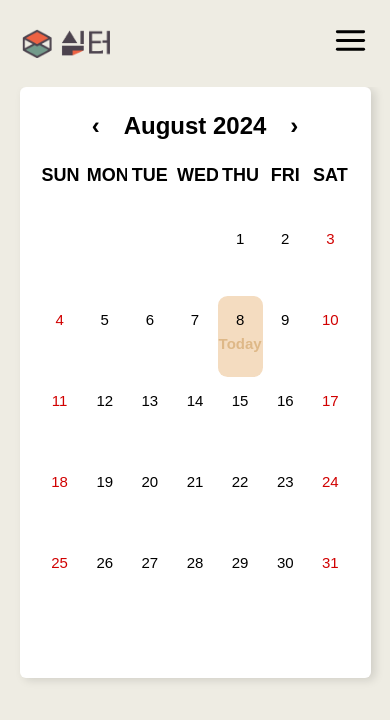
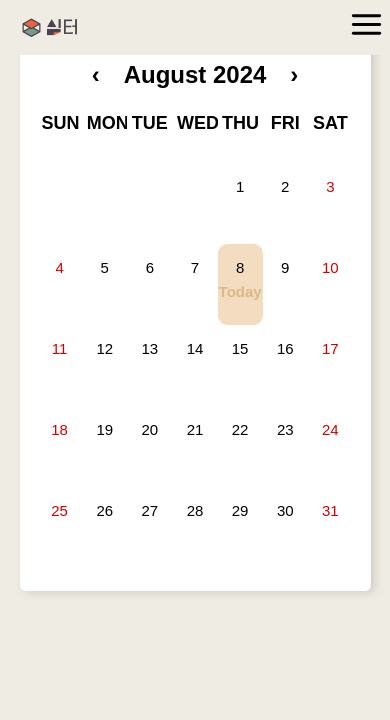
Before and after one commit to git1uv/client, a React (Create React App) app: page /calendar in a window 390 px wide. Shown: the top 720 px of the page. Built offline with nearby package versions, Linux system fonts and the light colour scheme.

Commit message:
style: 헤더 모바일 높이 수정

```diff
--- a/src/components/Calendar/CustomCalendar.css
+++ b/src/components/Calendar/CustomCalendar.css
@@ -1,8 +1,7 @@
 
 .styled-calendar-wrapper {
     width: 90%;
-    height:89vh;
-    margin-top: 10.3vh;
+    height: 100vh;
     display: flex;
     justify-content: center;
     align-items: center;
@@ -12,13 +11,14 @@
 
   .react-calendar {
     width: 90%;
+    height: auto;
     border: none;
     justify-content: center;
     align-items: center;
     border-radius: 0.5rem;
     box-shadow: 4px 2px 10px 0px rgba(0, 0, 0, 0.13);
-    padding: 5% 5%;
     background-color: white;
+    padding: 15% 5%;
   }
 
   /* 네비게이션 가운데 정렬 */
--- a/src/components/Header/Header.style.js
+++ b/src/components/Header/Header.style.js
@@ -18,6 +18,9 @@ export const HeaderWrapper = styled.div`
   justify-content: space-between;
   height: 10.3vh;
   // font-family: "seoulBold";
+  @media (max-width: 430px){
+    height: 6.5vh;
+  }
 
 `;
 
@@ -42,6 +45,10 @@ export const HeaderHome = styled.button`
 
   img {
     height: calc(10.3vh / 3);
+
+    @media (max-width: 430px){
+      height: calc(6.5vh / 3);
+  }
   }
 `;
 
@@ -99,7 +106,4 @@ export const HeaderEnd = styled.div`
   @media screen and (min-width: 431px) {
     margin-right: 7.8vw;
   }
-  @media screen and (max-width: 430px) {
-    margin-right: 4vw;
-  }
 `;
--- a/src/components/Letter/Letter.style.js
+++ b/src/components/Letter/Letter.style.js
@@ -11,9 +11,8 @@ export const Container = styled.div`
   background-size: 100% 100%;
   background-repeat: no-repeat;
   width: 100vw;
-  height: 89.7vh;
+  height: 100vh;
   z-index: 1;
-  margin-top:10.3vh;
 `;
 
 export const Mailbox = styled.div`
--- a/src/components/Settings/Settings.style.js
+++ b/src/components/Settings/Settings.style.js
@@ -273,7 +273,6 @@ export const DeveloperInformation = styled.div`
   display: flex;
   justify-content: center;
   align-items: center;
-  margin: 0 0 2vh 31vw;
   button {
     background-color: transparent;
     padding: 0;
@@ -282,9 +281,12 @@ export const DeveloperInformation = styled.div`
     color: #A1A1AA;
     border: none;
   }
-    @media (max-width: 430px) {
+  @media (max-width: 430px) {
     left: 5.3%;
-    margin-top: 1vh;
+    margin: 1vh 0 0 5.3vw;
+  }
+  @media (min-width: 431px) {
+    margin: 0 0 2vh 31vw;
   }
 `;
 
@@ -298,6 +300,7 @@ export const Divider = styled.div`
 export const Footer = styled.div`
   margin: 3vh 0 0 0;
   display: flex;
+  align-items: flex-start;
   z-index: 20;
   background-color: #EEECE3;
   weight: 100vw;
--- a/src/routes/MyCalendar.jsx
+++ b/src/routes/MyCalendar.jsx
@@ -7,7 +7,7 @@ import '../components/Calendar/CustomCalendar.css';
 import { useNavigate } from 'react-router-dom';
 const CalendarWrapper = styled.div`
   background-color: #EEECE3;
-  height: 89.7vh;
+  height: 100vh;
   weight: 100vw;
 `;
 const StyledToday = () => <div className="styled-today">Today</div>;
```
